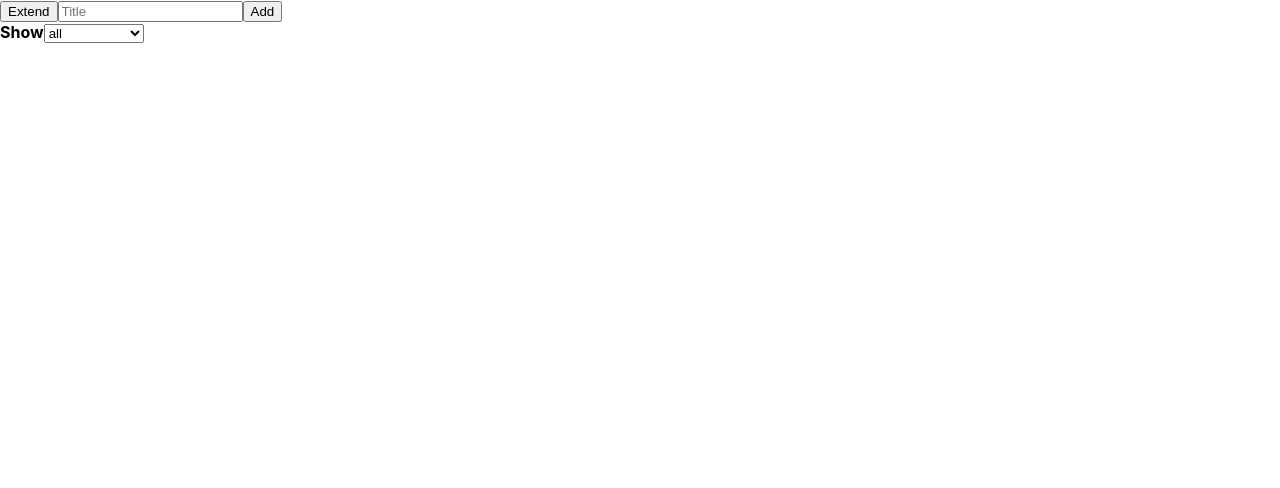
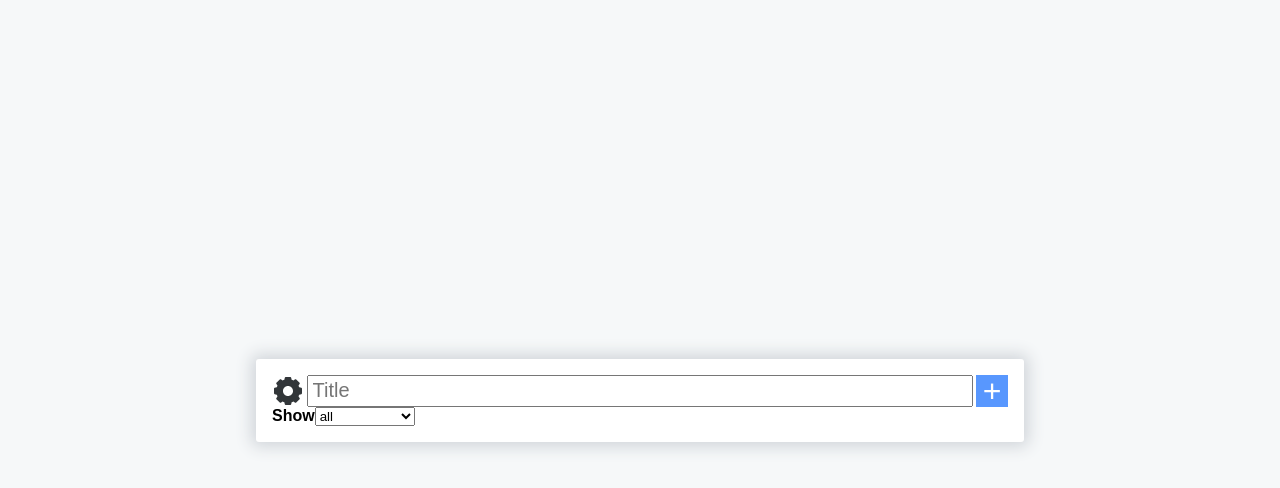
Before and after one commit to arsenyNebozhenko/react-redux-todo, a React (Create React App) app: page / in a window 1280 px wide. Shown: the top 488 px of the page. Built offline with nearby package versions, Linux system fonts and the light colour scheme.

Commit message:
added basic styles

```diff
--- a/src/App.js
+++ b/src/components/App/App.js
@@ -1,9 +1,10 @@
 import React from 'react'
-import Todo from './components/Todo/Todo'
+import Todo from '../Todo/Todo'
+import './App.scss'
 
 const App = () => {
   return (
-    <div>
+    <div className="app">
       <Todo />
     </div>
   )
--- /dev/null
+++ b/src/components/App/App.scss
@@ -0,0 +1,5 @@
+.app {
+  min-height: 100vh;
+  background-color: #f6f8f9;
+  display: flex;
+}
--- a/src/components/Todo/Todo.js
+++ b/src/components/Todo/Todo.js
@@ -1,4 +1,5 @@
 import React from 'react'
+import './Todo.scss'
 
 import TodoAddForm from '../TodoAddForm/TodoAddForm'
 import TodoList from '../TodoList/TodoList'
@@ -6,7 +7,7 @@ import TodoFilterForm from '../TodoFilterForm/TodoFilterForm'
 
 const Todo = () => {
   return (
-    <div>
+    <div className="todo">
       <TodoAddForm />
       <TodoFilterForm />
       <TodoList />
--- a/src/components/Todo/Todo.scss
+++ b/src/components/Todo/Todo.scss
@@ -0,0 +1,9 @@
+.todo {
+  max-width: 768px;
+  width: 100%;
+  margin: auto;
+  padding: 1rem;
+  background-color: #fff;
+  border-radius: 3px;
+  box-shadow: 0 0 16px .3rem #D1D5DA;
+}
--- a/src/components/TodoAddForm/TodoAddForm.js
+++ b/src/components/TodoAddForm/TodoAddForm.js
@@ -1,5 +1,6 @@
 import React from 'react'
 import { connect } from 'react-redux'
+import './TodoAddForm.scss'
 
 import TodoAddToggleExtendButton from '../TodoAddToggleExtendButton/TodoAddToggleExtendButton'
 import TodoAddInput from '../TodoAddInput/TodoAddInput'
@@ -41,13 +42,13 @@ const TodoAddForm = ({ title, description, importance, dateExpires, updateFormVa
   }
 
   return (
-    <form onSubmit={handleSubmit}>
+    <form className="todo-add-form" onSubmit={handleSubmit}>
       <TodoAddToggleExtendButton isExtended={isExtended} toggleExtendForm={toggleExtendForm} />
       <TodoAddInput name="title" value={title} updateFormValue={updateFormValue} />
       {isExtended && <TodoAddInput name="description" value={description} updateFormValue={updateFormValue} />}
       {isExtended && <TodoAddInput name="importance" updateFormValue={updateFormValue} />}
       {isExtended && <TodoAddInput name="dateExpires" value={dateExpires} updateFormValue={updateFormValue} />}
-      <button>Add</button>
+      <button className="todo-add-form__button">+</button>
     </form>
   )
 }
--- a/src/components/TodoAddForm/TodoAddForm.scss
+++ b/src/components/TodoAddForm/TodoAddForm.scss
@@ -0,0 +1,14 @@
+.todo-add-form {
+  display: flex;
+  &__button {
+    font-size: 2rem;
+    line-height: 0;
+    width: 32px;
+    height: 32px;
+    flex-shrink: 0;
+    background-color: #5897FE;
+    border: 0;
+    color: #fff;
+    cursor: pointer;
+  }
+}
--- a/src/components/TodoAddInput/TodoAddInput.js
+++ b/src/components/TodoAddInput/TodoAddInput.js
@@ -1,4 +1,5 @@
 import React from 'react'
+import './TodoAddInput.scss'
 
 import {
   capitalize
@@ -13,6 +14,7 @@ const TodoAddInput = ({ name, value, updateFormValue }) => {
     case 'importance':
       return (
         <select
+          className="todo-add-input todo-add-input--select"
           name={name}
           onChange={handleChange}
         >
@@ -24,6 +26,7 @@ const TodoAddInput = ({ name, value, updateFormValue }) => {
     default:
       return (
         <input
+          className={'todo-add-input' + (name === 'dateExpires' ? ' todo-add-input--time' : '')}
           type={name === 'dateExpires' ? 'datetime-local' : 'text'}
           placeholder={capitalize(name)}
           name={name}
--- a/src/components/TodoAddInput/TodoAddInput.scss
+++ b/src/components/TodoAddInput/TodoAddInput.scss
@@ -0,0 +1,13 @@
+.todo-add-input {
+  font-size: 1.25rem;
+  padding-left: 0.25rem;
+  padding-right: 0.25rem;
+  width: 100%;
+  margin-right: .16rem;
+  &--select {
+
+  }
+  &--time {
+    font-size: 1.1rem;
+  }
+}
--- a/src/components/TodoAddToggleExtendButton/TodoAddToggleExtendButton.js
+++ b/src/components/TodoAddToggleExtendButton/TodoAddToggleExtendButton.js
@@ -1,11 +1,15 @@
 import React from 'react'
+import './TodoAddToggleExtendButton.scss'
 
-const TodoAddToggleExtendButton = ({ isExtended, toggleExtendForm }) => {
+import { ReactComponent as Gear } from '../../assets/gear.svg'
+
+const TodoAddToggleExtendButton = ({ toggleExtendForm }) => {
   return (
     <button
+      className="todo-add-toggle-extend-button"
       type="button"
       onClick={toggleExtendForm}
-    >{isExtended ? 'Shrink' : 'Extend'}</button>
+    ><Gear /></button>
   )
 }
 
--- a/src/components/TodoAddToggleExtendButton/TodoAddToggleExtendButton.scss
+++ b/src/components/TodoAddToggleExtendButton/TodoAddToggleExtendButton.scss
@@ -0,0 +1,24 @@
+.todo-add-toggle-extend-button {
+  flex-shrink: 0;
+  display: flex;
+  align-items: center;
+  justify-content: center;
+  width: 32px;
+  height: 32px;
+  background: transparent;
+  border: 0;
+  cursor: pointer;
+  margin-right: .16rem;
+  svg {
+    width: 28px;
+    height: 28px;
+    fill: #323639;
+    transition: all .2s ease;
+  }
+  &:hover,
+  &:focus {
+    svg {
+      fill: #5897FE;
+    }
+  }
+}
--- a/src/index.js
+++ b/src/index.js
@@ -1,7 +1,7 @@
 import React from 'react'
 import ReactDOM from 'react-dom'
 import './index.scss'
-import App from './App'
+import App from './components/App/App'
 import * as serviceWorker from './serviceWorker'
 import { Provider } from 'react-redux'
 import store from './store'
--- a/src/index.scss
+++ b/src/index.scss
@@ -1,13 +1,6 @@
-body {
+* {
   margin: 0;
-  font-family: -apple-system, BlinkMacSystemFont, 'Segoe UI', 'Roboto', 'Oxygen',
-    'Ubuntu', 'Cantarell', 'Fira Sans', 'Droid Sans', 'Helvetica Neue',
-    sans-serif;
-  -webkit-font-smoothing: antialiased;
-  -moz-osx-font-smoothing: grayscale;
+  padding: 0;
+  box-sizing: border-box;
+  font-family: sans-serif;
 }
-
-code {
-  font-family: source-code-pro, Menlo, Monaco, Consolas, 'Courier New',
-    monospace;
-}
```
Also changed, not shown: src/assets/gear.svg (added).
